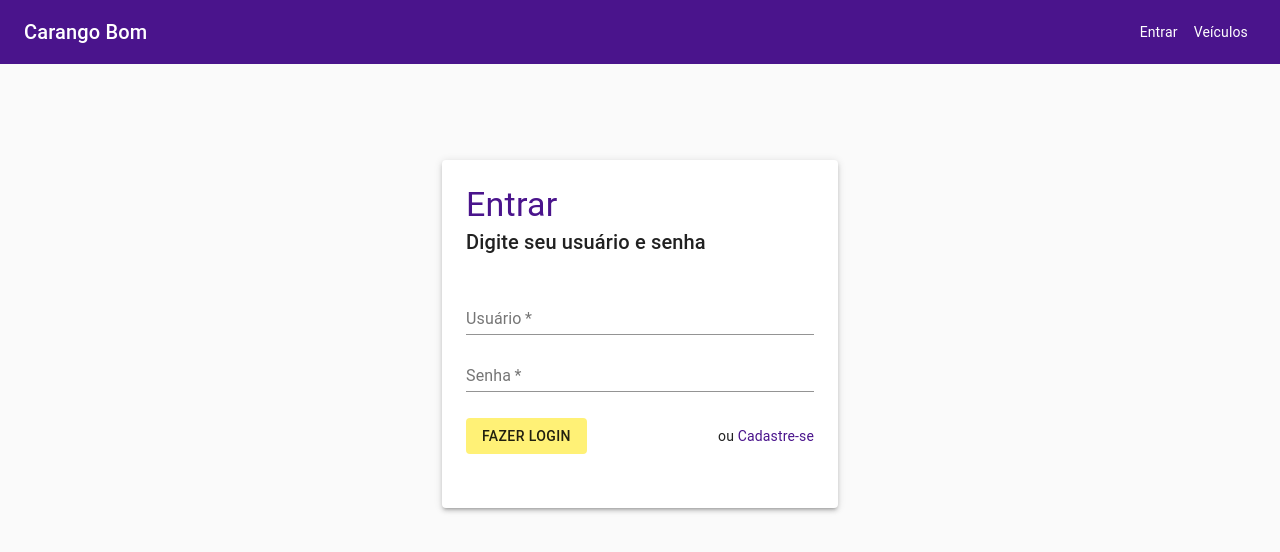
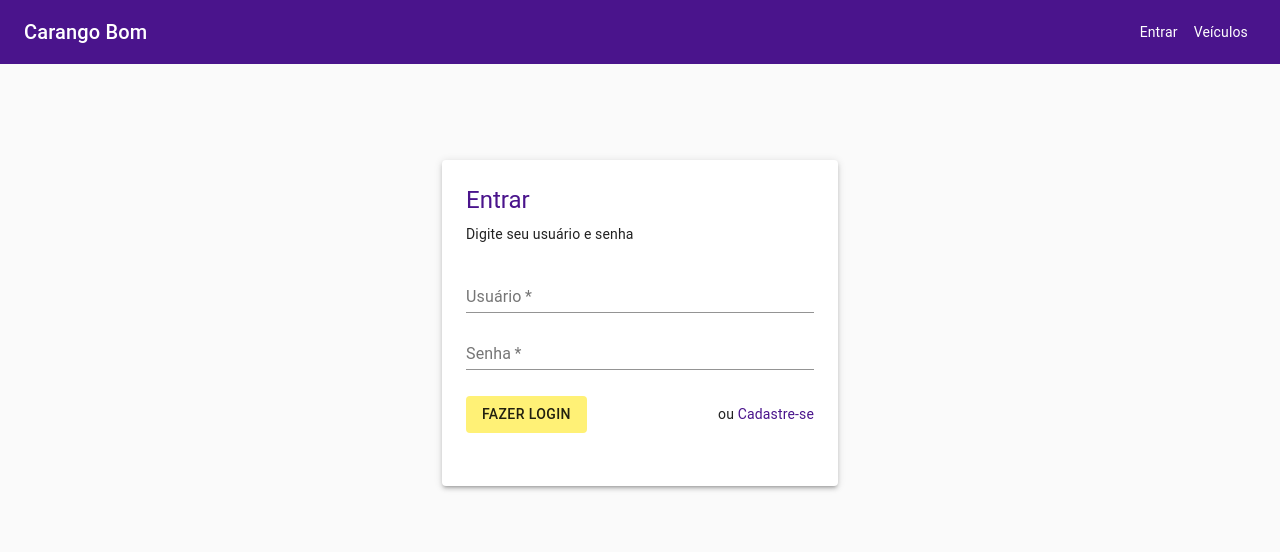
Before and after one commit to CaelumAulas/aceleratw-turma3-grupo1-frontend, a React (Create React App) app: page /login in a window 1280 px wide. Shown: the top 552 px of the page. Built offline with nearby package versions, Linux system fonts and the light colour scheme.

Commit message:
Tweaks some layout parts

```diff
--- a/src/components/Modal/Modal.jsx
+++ b/src/components/Modal/Modal.jsx
@@ -1,6 +1,7 @@
 import React, { useEffect, useState } from 'react'
 import { Card, Container, Box, Typography, Button } from '@material-ui/core'
 import './Modal.css'
+import PageTitle from '../PageTitle/PageTitle'
 
 export default function Modal({ title, description, open, onClose }) {
   const [show, setShow] = useState(open)
@@ -21,17 +22,12 @@ export default function Modal({ title, description, open, onClose }) {
       <Container maxWidth="xs">
         <Card onClick={e => e.stopPropagation()}>
           <Box p={4} className="modal-box">
-            <Typography variant="h5" component="h2" gutterBottom>
-              {title}
-            </Typography>
-            <Typography variant="body2" component="p">
-              {description}
-            </Typography>
+            <PageTitle title={title} intro={description} />
             <Box pt={3}>
               <Button
+                disableElevation
                 variant="contained"
                 color={'secondary'}
-                fullWidth
                 onClick={() => {
                   setShow(false)
                   onClose()
--- a/src/components/PageTitle/PageTitle.jsx
+++ b/src/components/PageTitle/PageTitle.jsx
@@ -2,15 +2,20 @@ import { Box } from '@material-ui/core'
 import { Typography } from '@material-ui/core'
 import React from 'react'
 
-export default function PageTitle({ title, subtitle = '' }) {
+export default function PageTitle({ title, subtitle = '', intro = '' }) {
   return (
-    <Box mb={3}>
-      <Typography variant="h4" component="h1" color="primary">
+    <Box mb={2}>
+      <Typography variant="h5" component="h1" color="primary" gutterBottom>
         {title}
       </Typography>
       {subtitle && (
-        <Typography variant="h6" component="h2">
+        <Typography variant="h6" component="h2" gutterBottom>
           {subtitle}
+        </Typography>
+      )}
+      {intro && (
+        <Typography variant="body2" component="h2">
+          {intro}
         </Typography>
       )}
     </Box>
--- a/src/pages/CreateUserPage.js
+++ b/src/pages/CreateUserPage.js
@@ -19,12 +19,8 @@ export default function CreateUserPage() {
           <Box mb="0.5rem">
             <PageTitle
               title="Cadastrar-se"
-              subtitle="Crie seu usuário para acesso"
+              intro="Ficamos felizes com seu interesse em se registrar no Carango Bom. Preencha com seu usuário, e uma senha forte."
             />
-            <p>
-              Ficamos felizes com seu interesse em se registrar no Carango Bom.
-              Preencha com seu usuário, e uma senha forte.
-            </p>
           </Box>
           <UserFlowFormValidations.Provider
             value={{
--- a/src/pages/LoginPage.js
+++ b/src/pages/LoginPage.js
@@ -41,14 +41,14 @@ export default function LoginPage() {
     <>
       <Modal
         title={'Não foi possível logar'}
-        description={'Tente novamente mais tarde.'}
+        description={'Por favor, tente novamente mais tarde.'}
         open={showModal}
         onClose={() => setShowModal(false)}
       />
       <Container maxWidth="xs">
         <Paper elevation={3}>
           <Box p={3}>
-            <PageTitle title="Entrar" subtitle="Digite seu usuário e senha" />
+            <PageTitle title="Entrar" intro="Digite seu usuário e senha" />
             <UserFlowFormValidations.Provider
               value={{
                 user: validateUser,
```
